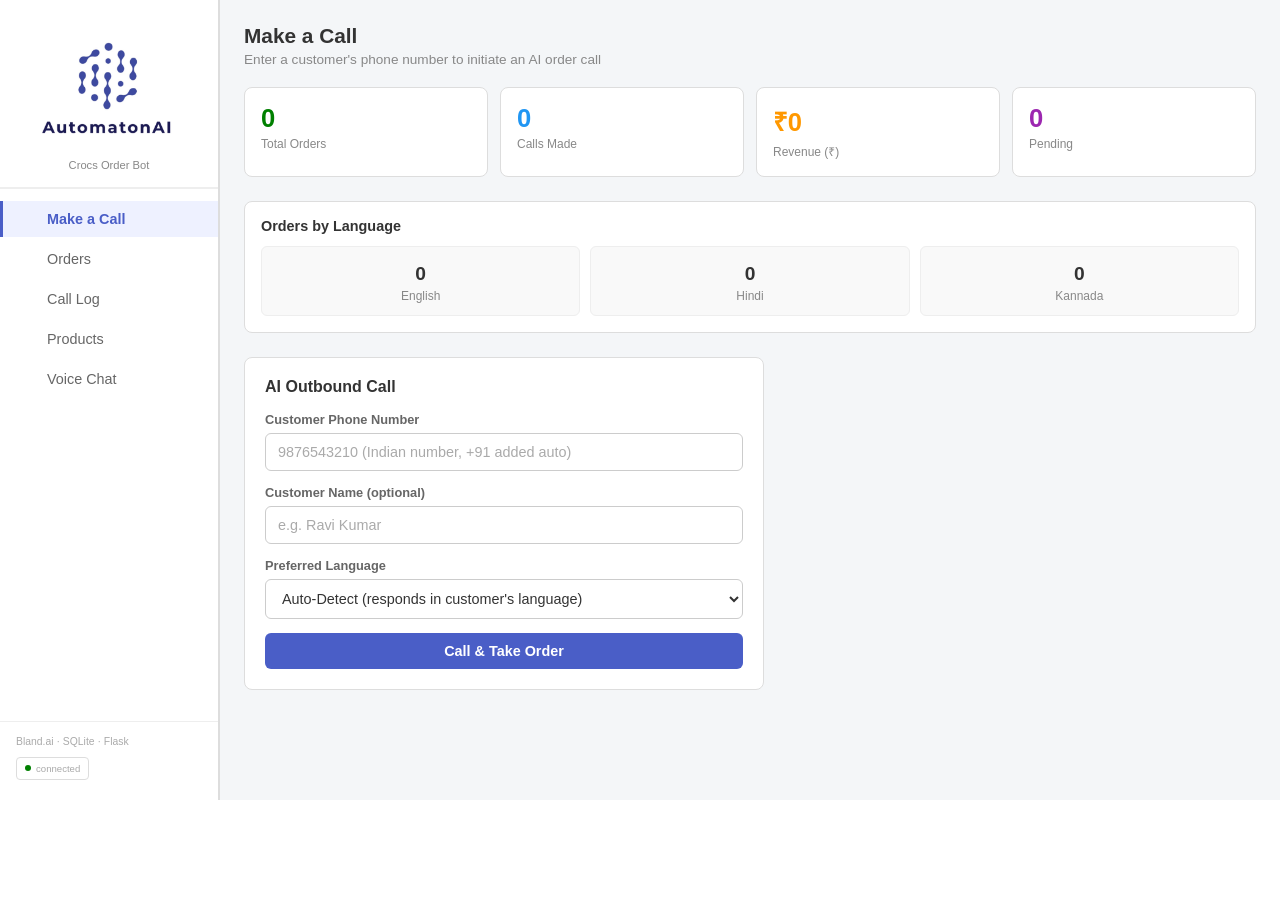
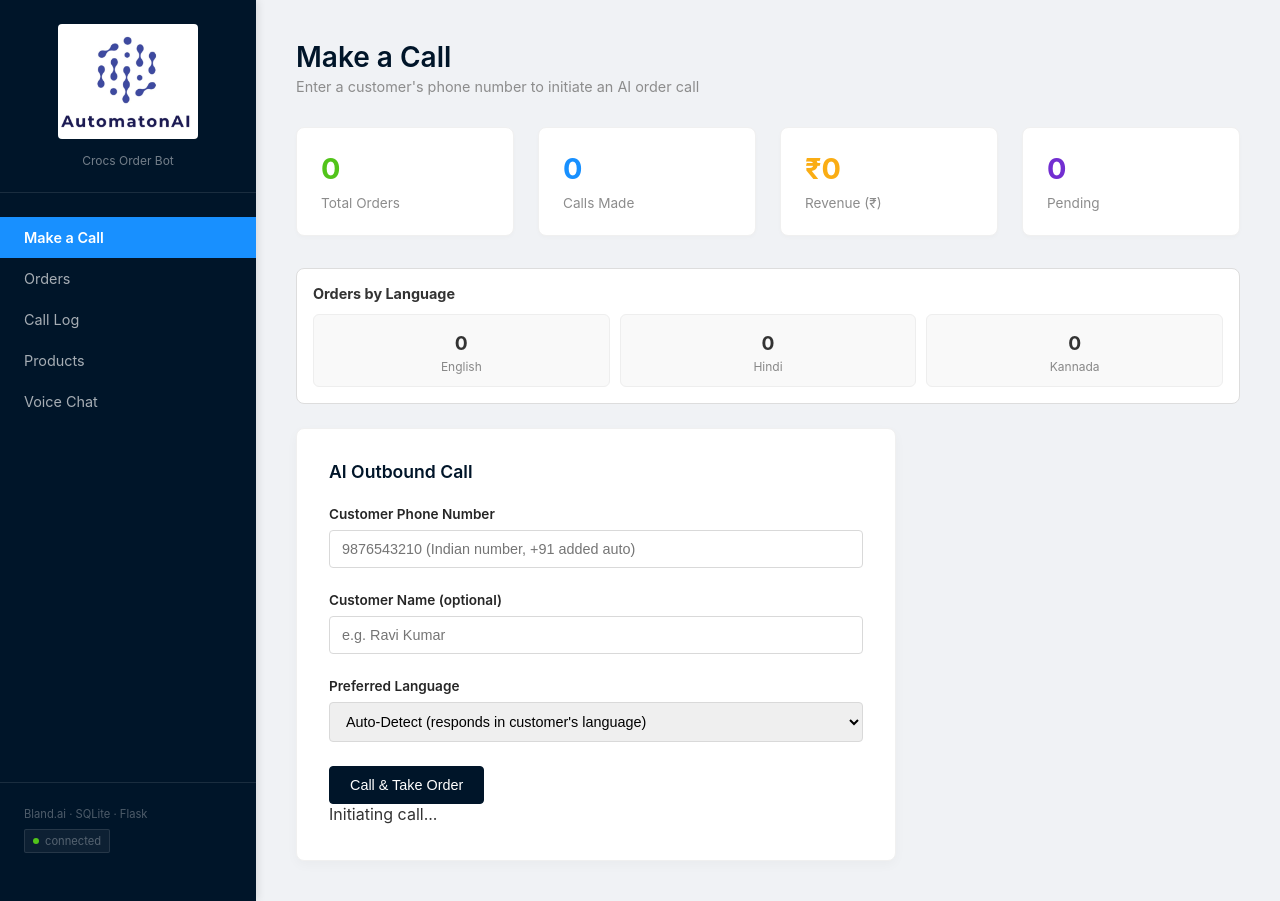
Before and after one commit to Kishor02S/Crocs_Voice_bot_Automation, a Flask app: page / in a window 1280 px wide. Before the commit the page ends 800 px from the top, so only its background shows below. Run offline with Flask 3, Linux system fonts and the light colour scheme; data that the repository does not hold is empty.

Commit message:
UI: Update theme to Navy and White, remove emojis

```diff
--- a/templates/index.html
+++ b/templates/index.html
@@ -7,501 +7,201 @@
   <title>AutomatonAI — Crocs Order Bot</title>
 
   <style>
-    *,
-    *::before,
-    *::after {
-      box-sizing: border-box;
-      margin: 0;
-      padding: 0
-    }
+    *, *::before, *::after { box-sizing: border-box; margin: 0; padding: 0; }
 
     body {
-      background: #f4f6f8;
+      background: #f0f2f5;
       color: #333;
-      font-family: Arial, sans-serif;
+      font-family: -apple-system, BlinkMacSystemFont, "Segoe UI", Roboto, "Helvetica Neue", Arial, sans-serif;
       min-height: 100vh;
     }
 
-    /* layout */
-    .layout {
-      display: flex;
-      min-height: 100vh;
-    }
+    .layout { display: flex; min-height: 100vh; }
 
-    /* sidebar */
+    /* Sidebar */
     .sidebar {
-      background: #fff;
-      border-right: 2px solid #ddd;
-      padding: 20px 0;
+      background: #001529;
+      color: #fff;
+      padding: 24px 0;
       display: flex;
       flex-direction: column;
-      gap: 4px;
-      width: 220px;
+      width: 256px;
       min-height: 100vh;
+      box-shadow: 2px 0 8px rgba(0,0,0,0.1);
+      z-index: 10;
     }
 
     .logo {
-      padding: 10px 16px 16px;
-      border-bottom: 2px solid #eee;
-      margin-bottom: 8px;
+      padding: 0 24px 24px;
+      border-bottom: 1px solid rgba(255,255,255,0.1);
+      margin-bottom: 24px;
       text-align: center;
     }
 
-    .logo-mark {
-      font-size: 1.1rem;
-      font-weight: bold;
-      color: #4a5ec7;
-    }
-
-    .logo-sub {
-      font-size: .7rem;
-      color: #888;
-      margin-top: 4px;
-    }
+    .logo-mark { font-size: 1.25rem; font-weight: 700; color: #fff; letter-spacing: 0.5px; }
+    .logo-sub { font-size: 0.75rem; color: rgba(255,255,255,0.45); margin-top: 4px; }
 
     .nav-item {
       display: flex;
       align-items: center;
-      gap: 8px;
-      padding: 10px 16px;
+      padding: 12px 24px;
       cursor: pointer;
-      font-size: .9rem;
-      color: #666;
-      border-left: 3px solid transparent;
+      font-size: 0.9rem;
+      color: rgba(255,255,255,0.65);
+      transition: all 0.2s;
     }
 
-    .nav-item:hover {
-      color: #333;
-      background: #f0f0f0;
-    }
-
-    .nav-item.active {
-      color: #4a5ec7;
-      border-left-color: #4a5ec7;
-      background: #eef1ff;
-      font-weight: bold;
-    }
-
-    .nav-icon {
-      font-size: 1rem;
-      width: 20px;
-      text-align: center;
-    }
+    .nav-item:hover { color: #fff; background: rgba(255,255,255,0.05); }
+    .nav-item.active { color: #fff; background: #1890ff; font-weight: 600; }
 
     .sidebar-footer {
       margin-top: auto;
-      padding: 12px 16px 0;
-      border-top: 1px solid #eee;
-      font-size: .65rem;
-      color: #aaa;
-      line-height: 1.6;
+      padding: 24px;
+      border-top: 1px solid rgba(255,255,255,0.1);
+      font-size: 0.7rem;
+      color: rgba(255,255,255,0.3);
     }
 
     .api-badge {
       display: inline-flex;
       align-items: center;
-      gap: 5px;
-      margin-top: 6px;
-      padding: 3px 8px;
-      border-radius: 4px;
-      border: 1px solid #ddd;
-      font-size: .6rem;
+      gap: 6px;
+      margin-top: 8px;
+      padding: 4px 8px;
+      border-radius: 2px;
+      background: rgba(255,255,255,0.05);
+      border: 1px solid rgba(255,255,255,0.1);
     }
+    .api-dot { width: 6px; height: 6px; border-radius: 50%; background: #ff4d4f; }
+    .api-dot.ok { background: #52c41a; }
 
-    .api-dot {
-      width: 6px;
-      height: 6px;
-      border-radius: 50%;
-      background: red;
-    }
+    /* Main Content */
+    .main { padding: 40px; flex: 1; overflow-y: auto; }
+    .section { display: none; }
+    .section.active { display: block; }
 
-    .api-dot.ok {
-      background: green;
-    }
+    .page-header { margin-bottom: 32px; }
+    .page-title { font-size: 1.75rem; font-weight: 600; color: #001529; }
+    .page-sub { font-size: 0.9rem; color: #8c8c8c; margin-top: 4px; }
 
-    /* main */
-    .main {
-      padding: 24px;
-      flex: 1;
-      overflow-y: auto;
-    }
-
-    /* sections */
-    .section {
-      display: none;
-    }
-
-    .section.active {
-      display: block;
-    }
-
-    /* page header */
-    .page-header {
-      margin-bottom: 20px;
-    }
-
-    .page-title {
-      font-size: 1.3rem;
-      font-weight: bold;
-    }
-
-    .page-sub {
-      font-size: .85rem;
-      color: #888;
-      margin-top: 4px;
-    }
-
-    /* stat cards */
-    .stats-grid {
-      display: grid;
-      grid-template-columns: repeat(4, 1fr);
-      gap: 12px;
-      margin-bottom: 24px;
-    }
-
+    /* Dashboard Stats */
+    .stats-grid { display: grid; grid-template-columns: repeat(4, 1fr); gap: 24px; margin-bottom: 32px; }
     .stat {
       background: #fff;
-      border: 1px solid #ddd;
+      padding: 24px;
       border-radius: 8px;
-      padding: 16px;
+      border: 1px solid #f0f0f0;
+      box-shadow: 0 2px 4px rgba(0,0,0,0.02);
     }
+    .stat-val { font-size: 1.8rem; font-weight: 700; line-height: 1.2; }
+    .stat-val.green { color: #52c41a; }
+    .stat-val.blue { color: #1890ff; }
+    .stat-val.yellow { color: #faad14; }
+    .stat-val.purple { color: #722ed1; }
+    .stat-label { font-size: 0.85rem; color: #8c8c8c; margin-top: 8px; }
 
-    .stat-val {
-      font-size: 1.6rem;
-      font-weight: bold;
-    }
-
-    .stat-val.green {
-      color: green;
-    }
-
-    .stat-val.blue {
-      color: #2196F3;
-    }
-
-    .stat-val.yellow {
-      color: #FF9800;
-    }
-
-    .stat-val.purple {
-      color: #9C27B0;
-    }
-
-    .stat-label {
-      font-size: .75rem;
-      color: #888;
-      margin-top: 4px;
-    }
-
-    /* call card */
+    /* Cards & Forms */
     .call-card {
       background: #fff;
-      border: 1px solid #ddd;
+      border: 1px solid #f0f0f0;
       border-radius: 8px;
-      padding: 20px;
-      max-width: 520px;
+      padding: 32px;
+      max-width: 600px;
+      box-shadow: 0 4px 12px rgba(0,0,0,0.03);
     }
+    .call-card h2 { font-size: 1.1rem; font-weight: 600; margin-bottom: 24px; color: #001529; }
 
-    .call-card h2 {
-      font-size: 1rem;
-      font-weight: bold;
-      margin-bottom: 16px;
-    }
-
-    .form-group {
-      margin-bottom: 14px;
-    }
-
-    .form-label {
-      display: block;
-      font-size: .8rem;
-      color: #666;
-      margin-bottom: 6px;
-      font-weight: bold;
-    }
-
+    .form-group { margin-bottom: 24px; }
+    .form-label { display: block; font-size: 0.85rem; font-weight: 600; color: #262626; margin-bottom: 8px; }
     .form-input {
       width: 100%;
+      padding: 10px 12px;
+      border: 1px solid #d9d9d9;
+      border-radius: 4px;
+      font-size: 0.9rem;
+      outline: none;
+      transition: all 0.3s;
+    }
+    .form-input:focus { border-color: #40a9ff; box-shadow: 0 0 0 2px rgba(24,144,255,0.2); }
+
+    /* Buttons */
+    .btn {
+      display: inline-flex;
+      align-items: center;
+      justify-content: center;
+      padding: 10px 20px;
+      border-radius: 4px;
+      font-size: 0.9rem;
+      font-weight: 500;
+      cursor: pointer;
+      transition: all 0.3s;
+      border: 1px solid transparent;
+    }
+    .btn-primary { background: #001529; color: #fff; border-color: #001529; }
+    .btn-primary:hover { background: #002140; border-color: #002140; }
+    .btn-primary:disabled { opacity: 0.5; cursor: not-allowed; }
+
+    .btn-secondary { background: #fff; color: #595959; border-color: #d9d9d9; }
+    .btn-secondary:hover { color: #40a9ff; border-color: #40a9ff; }
+
+    /* Qty Control */
+    .qty-btn {
+      width: 32px;
+      height: 32px;
+      border: 1px solid #d9d9d9;
       background: #fff;
-      border: 1px solid #ccc;
-      border-radius: 6px;
-      padding: 10px 12px;
-      color: #333;
-      font-size: .9rem;
-      outline: none;
-    }
-
-    .form-input:focus {
-      border-color: #4a5ec7;
-    }
-
-    .form-input::placeholder {
-      color: #aaa;
-    }
-
-    /* qty */
-    .qty-btn {
-      width: 28px;
-      height: 28px;
-      border-radius: 4px;
-      border: 1px solid #ccc;
-      background: #fff;
-      color: #333;
-      cursor: pointer;
-      font-size: 1rem;
       display: flex;
       align-items: center;
       justify-content: center;
+      cursor: pointer;
+      border-radius: 4px;
+      font-size: 1.2rem;
     }
+    .qty-num { width: 40px; text-align: center; font-weight: 600; }
 
-    .qty-btn:hover {
-      border-color: #4a5ec7;
-      color: #4a5ec7;
-    }
-
-    .qty-num {
-      font-size: .9rem;
-      width: 24px;
-      text-align: center;
-    }
-
-    /* buttons */
-    .btn {
-      display: inline-flex;
-      align-items: center;
-      gap: 8px;
-      padding: 10px 20px;
-      border-radius: 6px;
-      border: none;
-      cursor: pointer;
-      font-size: .9rem;
-      font-weight: bold;
-    }
-
-    .btn-primary {
-      background: #4a5ec7;
-      color: #fff;
-      width: 100%;
-      justify-content: center;
-    }
-
-    .btn-primary:hover:not(:disabled) {
-      background: #3a4eb7;
-    }
-
-    .btn-primary:disabled {
-      opacity: .5;
-      cursor: not-allowed;
-    }
-
-    .btn-secondary {
-      background: #fff;
-      border: 1px solid #ccc;
-      color: #333;
-      font-size: .8rem;
-      padding: 8px 14px;
-    }
-
-    .btn-secondary:hover {
-      border-color: #4a5ec7;
-      color: #4a5ec7;
-    }
-
-    /* call status */
-    .call-status-box {
-      margin-top: 14px;
-      padding: 12px;
-      border-radius: 6px;
-      border: 1px solid #ddd;
-      background: #f9f9f9;
-      font-size: .82rem;
-      display: none;
-    }
-
-    .call-status-box.show {
-      display: block;
-    }
-
-    .cstatus-row {
-      display: flex;
-      align-items: center;
-      gap: 8px;
-      margin-bottom: 4px;
-    }
-
-    .cstatus-dot {
-      width: 8px;
-      height: 8px;
-      border-radius: 50%;
-      background: orange;
-      animation: pulse 1s ease-in-out infinite;
-    }
-
-    .cstatus-dot.done {
-      background: green;
-      animation: none;
-    }
-
-    .cstatus-dot.error {
-      background: red;
-      animation: none;
-    }
-
-    /* tables */
-    .table-wrap {
-      background: #fff;
-      border: 1px solid #ddd;
-      border-radius: 8px;
-      overflow: hidden;
-    }
-
-    table {
-      width: 100%;
-      border-collapse: collapse;
-    }
-
-    th {
-      padding: 10px 14px;
-      text-align: left;
-      font-size: .75rem;
-      color: #888;
-      border-bottom: 1px solid #ddd;
-      background: #fafafa;
-    }
-
-    td {
-      padding: 12px 14px;
-      font-size: .85rem;
-      border-bottom: 1px solid #eee;
-    }
-
-    tr:last-child td {
-      border-bottom: none;
-    }
-
-    tr:hover td {
-      background: #f5f5ff;
-    }
-
+    /* Status Badges */
     .badge {
       display: inline-flex;
-      padding: 3px 8px;
-      border-radius: 4px;
-      font-size: .7rem;
-      border: 1px solid;
+      padding: 2px 10px;
+      border-radius: 100px;
+      font-size: 0.75rem;
+      font-weight: 500;
+      border: 1px solid transparent;
     }
+    .badge.confirmed { background: #f6ffed; color: #52c41a; border-color: #b7eb8f; }
+    .badge.pending { background: #fff7e6; color: #faad14; border-color: #ffe58f; }
+    .badge.failed { background: #fff1f0; color: #f5222d; border-color: #ffa39e; }
 
-    .badge.confirmed {
-      color: green;
-      border-color: #cfc;
-      background: #efffef;
-    }
+    /* Tables */
+    .table-wrap { background: #fff; border: 1px solid #f0f0f0; border-radius: 8px; overflow: hidden; }
+    table { width: 100%; border-collapse: collapse; }
+    th { padding: 16px; text-align: left; background: #fafafa; border-bottom: 1px solid #f0f0f0; font-size: 0.8rem; color: #8c8c8c; font-weight: 600; }
+    td { padding: 16px; border-bottom: 1px solid #f0f0f0; font-size: 0.9rem; }
+    tr:last-child td { border-bottom: none; }
+    tr:hover td { background: #fafafa; }
 
-    .badge.pending {
-      color: #FF9800;
-      border-color: #ffe0b2;
-      background: #fff8e1;
-    }
-
-    .badge.failed {
-      color: red;
-      border-color: #fcc;
-      background: #fff5f5;
-    }
-
-    .lang-flag {
-      font-size: 1rem;
-    }
-
-    .order-products {
-      display: flex;
-      flex-direction: column;
-      gap: 2px;
-    }
-
-    .op-item {
-      font-size: .8rem;
-      color: #888;
-    }
-
-    .op-item span {
-      color: #333;
-    }
-
-    .call-id {
-      font-size: .7rem;
-      color: #aaa;
-    }
-
-    /* empty */
-    .empty {
-      padding: 40px;
-      text-align: center;
-      color: #aaa;
-      font-size: .85rem;
-    }
-
-    .empty-icon {
-      font-size: 2rem;
-      margin-bottom: 8px;
-    }
-
-    /* toast */
+    /* Toast */
     .toast {
       position: fixed;
-      bottom: 20px;
-      right: 20px;
-      z-index: 9999;
+      bottom: 24px;
+      right: 24px;
       background: #fff;
-      border: 1px solid #ddd;
-      border-radius: 8px;
-      padding: 12px 18px;
-      font-size: .85rem;
-      max-width: 300px;
-      box-shadow: 0 4px 12px rgba(0, 0, 0, .15);
-      transform: translateY(20px);
+      padding: 16px 24px;
+      border-radius: 4px;
+      box-shadow: 0 4px 12px rgba(0,0,0,0.1);
+      z-index: 1000;
+      transform: translateY(100px);
       opacity: 0;
-      transition: all .3s;
-      pointer-events: none;
+      transition: all 0.3s;
+      border-left: 4px solid #1890ff;
     }
+    .toast.show { transform: translateY(0); opacity: 1; }
+    .toast.success { border-left-color: #52c41a; }
+    .toast.error { border-left-color: #ff4d4f; }
 
-    .toast.show {
-      transform: translateY(0);
-      opacity: 1;
-    }
-
-    .toast.success {
-      border-color: #cfc;
-      color: green;
-    }
-
-    .toast.error {
-      border-color: #fcc;
-      color: red;
-    }
-
-    @keyframes pulse {
-
-      0%,
-      100% {
-        opacity: 1
-      }
-
-      50% {
-        opacity: .3
-      }
-    }
-
-    @keyframes spin {
-      to {
-        transform: rotate(360deg)
-      }
-    }
-
-    .spin {
-      animation: spin .8s linear infinite;
-      display: inline-block;
-    }
+    @keyframes pulse { 0%, 100% { opacity: 1; } 50% { opacity: 0.4; } }
+    .spin { animation: rotate 1s linear infinite; display: inline-block; }
+    @keyframes rotate { from { transform: rotate(0deg); } to { transform: rotate(360deg); } }
   </style>
 </head>
 
```
